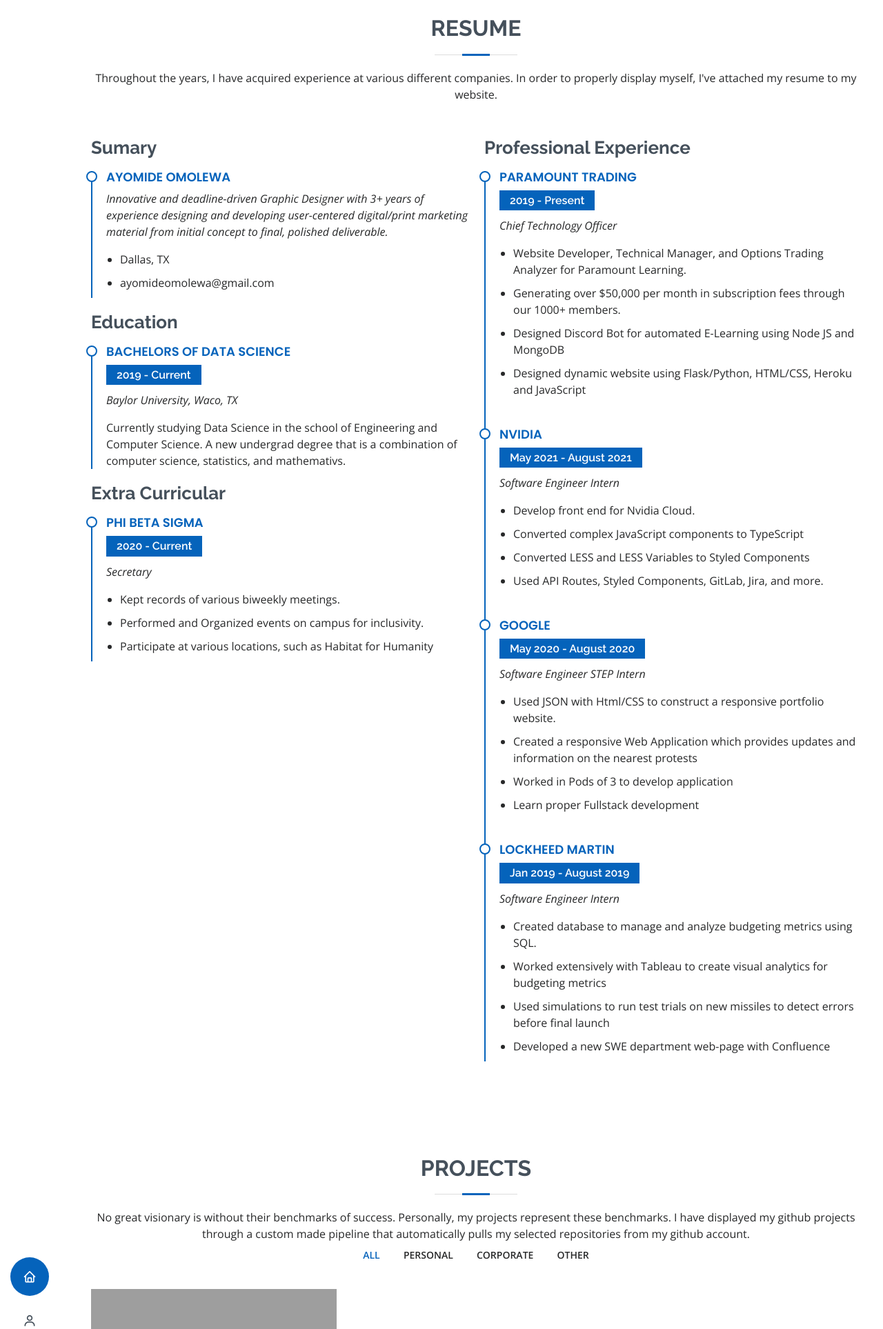
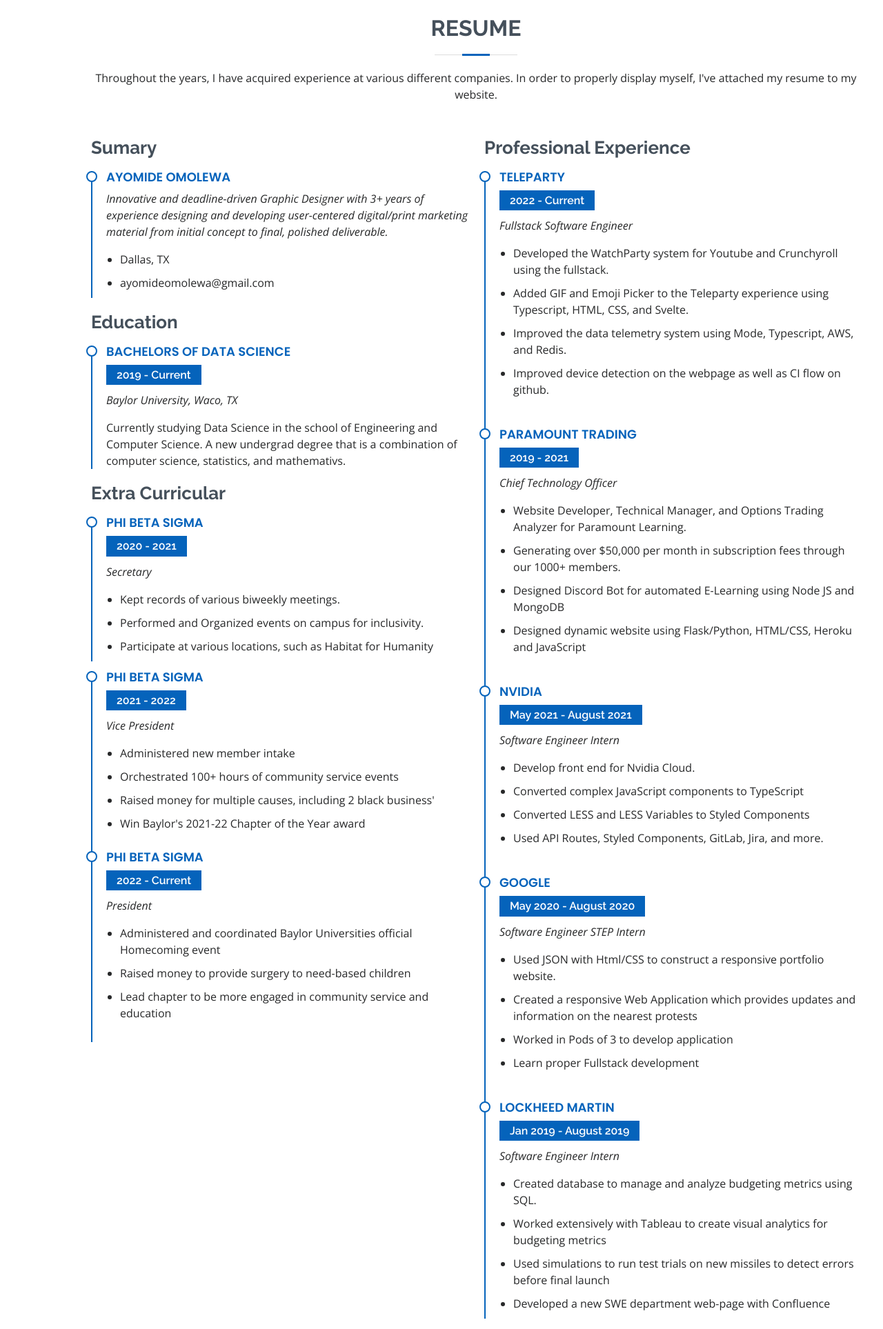
Before and after one commit to ayomide321/portfolio-omolewa, a Flask app: template templates/index.html in a window 1280 px wide, after a click that opens the changed part. Shown: the part 2375-4302 px from the top of the page at 69% size. Run offline with Flask 2, Linux system fonts and the light colour scheme; the template is opened without the code that fills it, so the values that code supplies are empty; some libraries are stand-ins or nearby versions; grey boxes are pictures that could not be loaded.

Commit message:
update to include teleparty

```diff
--- a/templates/index.html
+++ b/templates/index.html
@@ -265,7 +265,7 @@
             <h3 class="resume-title">Extra Curricular</h3>
             <div class="resume-item pb-0">
               <h4>Phi Beta Sigma</h4>
-              <h5>2020 - Current</h5>
+              <h5>2020 - 2021</h5>
               <p><em>Secretary</em></p>
               <ul>
                 <li>Kept records of various biweekly meetings.</li>
@@ -273,13 +273,45 @@
                 <li>Participate at various locations, such as Habitat for Humanity</li>
               </ul>
             </div>
+            <div class="resume-item pb-1">
+              <h4>Phi Beta Sigma</h4>
+              <h5>2021 - 2022</h5>
+              <p><em>Vice President</em></p>
+              <ul>
+                <li>Administered new member intake</li>
+                <li>Orchestrated 100+ hours of community service events</li>
+                <li>Raised money for multiple causes, including 2 black business'</li>
+                <li>Win Baylor's 2021-22 Chapter of the Year award</li>
+              </ul>
+            </div>
+            <div class="resume-item pb-1">
+              <h4>Phi Beta Sigma</h4>
+              <h5>2022 - Current</h5>
+              <p><em>President</em></p>
+              <ul>
+                <li>Administered and coordinated Baylor Universities official Homecoming event</li>
+                <li>Raised money to provide surgery to need-based children</li>
+                <li>Lead chapter to be more engaged in community service and education</li>
+              </ul>
+            </div>
 
           </div>
           <div class="col-lg-6">
             <h3 class="resume-title">Professional Experience</h3>
             <div class="resume-item">
+              <h4>Teleparty</h4>
+              <h5>2022 - Current</h5>
+              <p><em>Fullstack Software Engineer</em></p>
+              <ul>
+                <li>Developed the WatchParty system for Youtube and Crunchyroll using the fullstack.</li>
+                <li>Added GIF and Emoji Picker to the Teleparty experience using Typescript, HTML, CSS, and Svelte.</li>
+                <li>Improved the data telemetry system using Mode, Typescript, AWS, and Redis.</li>
+                <li>Improved device detection on the webpage as well as CI flow on github. </li>
+              </ul>
+            </div>
+            <div class="resume-item">
               <h4>Paramount Trading</h4>
-              <h5>2019 - Present</h5>
+              <h5>2019 - 2021</h5>
               <p><em>Chief Technology Officer </em></p>
               <ul>
                 <li>Website Developer, Technical Manager, and Options Trading Analyzer for Paramount Learning.</li>
@@ -375,6 +407,20 @@
                 <div class="portfolio-links">
                   <a href="https://www.cinemasound.com/wp-content/uploads/2019/10/nvidia-logo.jpg" data-gallery="portfolioGallery" class="portfolio-lightbox" title="Paramount Trading"><i class="bx bx-plus"></i></a>
                   <a href="https://portfolio-omolewa.s3.us-east-2.amazonaws.com/Omolewa_Internship_Presentation.pdf" class="portfolio-details-lightbox" data-glightbox="type: external" title="Portfolio Details"><i class="bx bx-link"></i></a>
+                </div>
+              </div>
+            </div>
+          </div>
+
+          <div class="col-lg-4 col-md-6 portfolio-item filter-corporate">
+            <div class="portfolio-wrap">
+              <img src="https://parentzone.org.uk/sites/default/files/styles/parent_zone_hero/public/2022-03/Teleparty_Card.png?itok=sEBmL7_5" class="img-fluid" alt="">
+              <div class="portfolio-info">
+                <h4>Teleparty</h4>
+                <p>Fullstack Software Engineer</p>
+                <div class="portfolio-links">
+                  <a href="https://parentzone.org.uk/sites/default/files/styles/parent_zone_hero/public/2022-03/Teleparty_Card.png?itok=sEBmL7_5" data-gallery="portfolioGallery" class="portfolio-lightbox" title="Paramount Trading"><i class="bx bx-plus"></i></a>
+                  <a href="https://www.teleparty.com/" class="portfolio-details-lightbox" data-glightbox="type: external" title="Portfolio Details"><i class="bx bx-link"></i></a>
                 </div>
               </div>
             </div>
```
